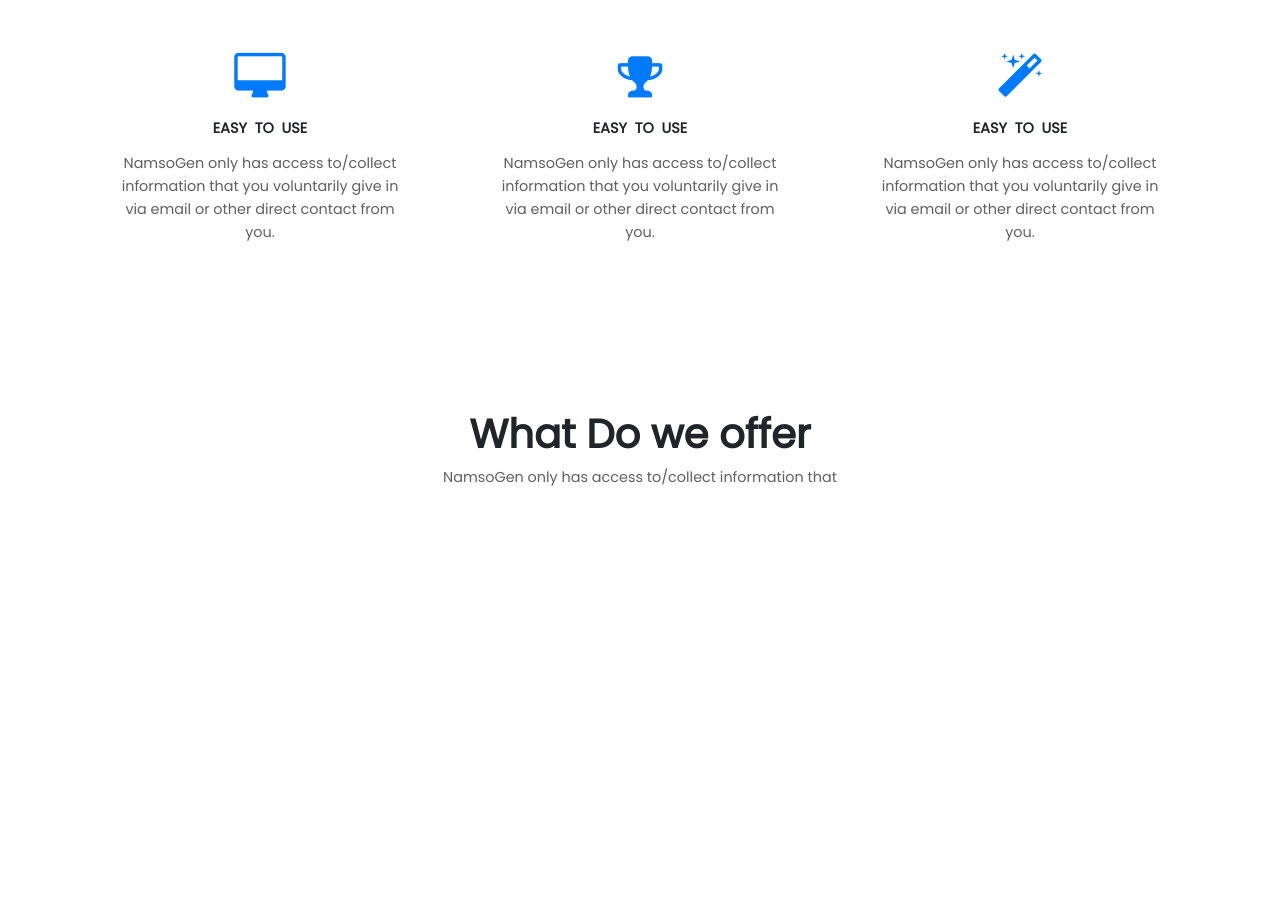
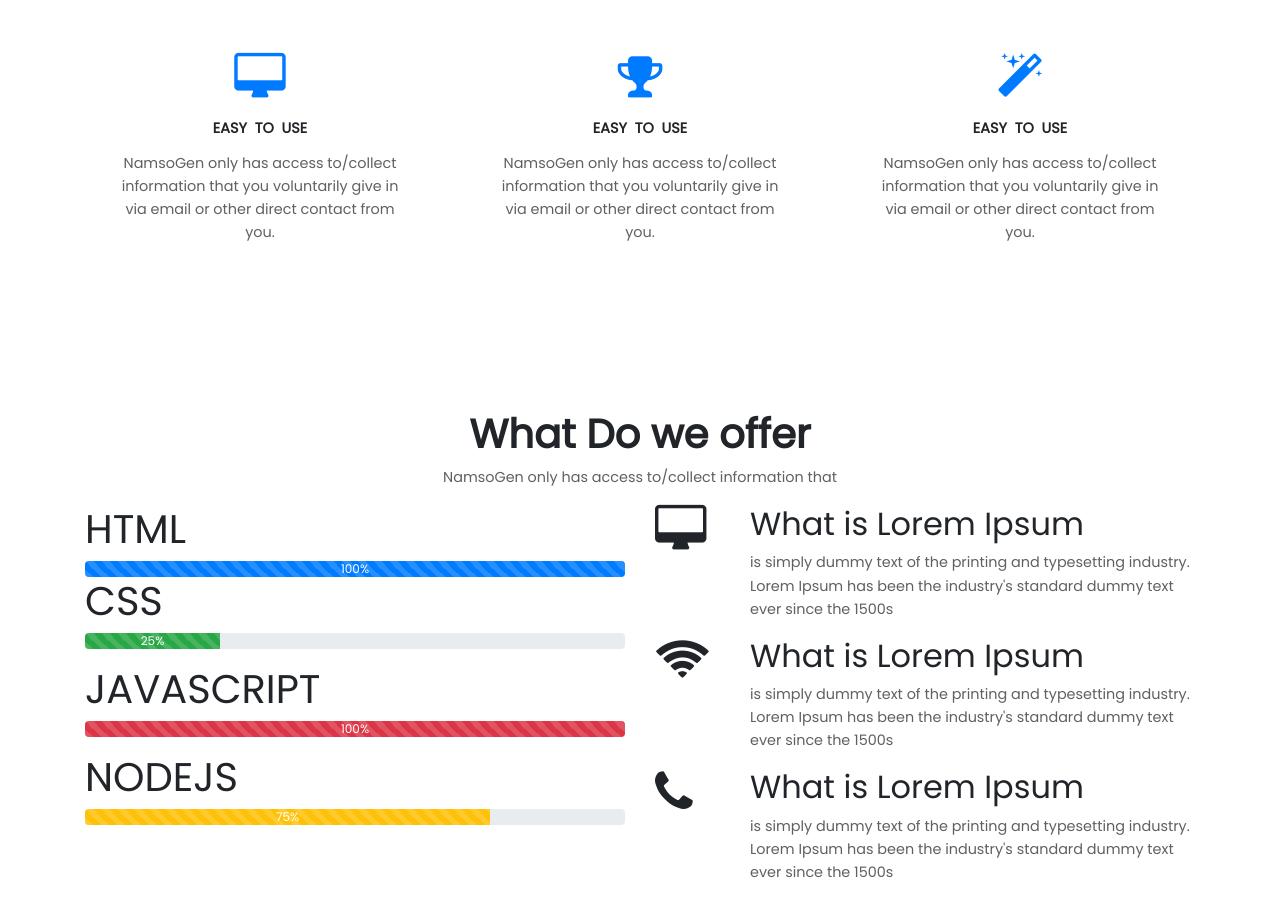
Before and after one commit to Rahulrock-1/buklook, a plain HTML site: page index.html in a window 1280 px wide. Shown: the part 897-1797 px from the top of the page. Before the commit the page ends 1402 px from the top, so only its background shows below. Drawn offline with nearby package versions, Linux system fonts and the light colour scheme.

Commit message:
Update index.html

```diff
--- a/index.html
+++ b/index.html
@@ -59,7 +59,6 @@
 						<a href=""><i class="fa-3x fa fa-desktop" aria-hidden="true"></i></a>
 						<h2>EASY TO USE</h2>
 						<p>NamsoGen only has access to/collect information that you voluntarily give in via email or other direct contact from you.</p>
-
 					</div>
 					<div class="extra-div col-lg-4 col-md-4 col-12">
 						<a href=""><i class="fa-3x fa fa-trophy" aria-hidden="true"></i></a>
@@ -79,20 +78,71 @@
 
 		</section>
 		<!***********three Extra header End****************>
-
 		<!***********offer section start****************>
 		<section class="serviceoffer" id="servicediv">
 			<div class="container headings text-center">
 				<h1 class="text-center font-weight-bold">What Do  we offer</h1>
 				<p class="text-center">NamsoGen only has access to/collect information that</p>
+			</div>
+			<div class="container">
+				<div class="row">
+					<div class="col-lg-6 col-md-12 col-10 offset-1 offset-lg-0">
+						<div class="name my-33">
+							<h1>HTML</h1>
+							<div class="progress">
+								<div class="progress-bar progress-bar-striped" role="progressbar" style="width: 100%" aria-valuenow="10" aria-valuemin="0" aria-valuemax="100">100%</div>
+							</div>
+							<div class="name my-33">
+								<h1>CSS</h1>
+								<div class="progress">
+									<div class="progress-bar progress-bar-striped bg-success" role="progressbar" style="width: 25%" aria-valuenow="25" aria-valuemin="0" aria-valuemax="100">25%</div>
+								</div>
+								<div class="name my-3">
+									<h1>JAVASCRIPT</h1>
+									<div class="progress">
+										<div class="progress-bar progress-bar-striped bg-danger" role="progressbar" style="width: 100%" aria-valuenow="100" aria-valuemin="0" aria-valuemax="100">100%</div>
+									</div>
+								</div>
+								<div class="name my-3">
+									<h1>NODEJS</h1>
+									<div class="progress">
+										<div class="progress-bar progress-bar-striped bg-warning" role="progressbar" style="width: 75%" aria-valuenow="75" aria-valuemin="0" aria-valuemax="100">75%
+										</div>
+									</div>
+								</div>
+							</div>
+						</div>
+
+					</div>
+					<div class="col-lg-6 col-md-12 col-12 servicediv">
+						<div class="row">
+							<div class="col-lg-2 col-2 service-icons"><i class="fa-3x fa fa-desktop" aria-hidden="true"></i></div>
+							<div class="col-lg-10 col-10">
+								<h2>What is Lorem Ipsum</h2>
+								<p>is simply dummy text of the printing and typesetting industry. Lorem Ipsum has been the industry's standard dummy text ever since the 1500s</p>
+							</div>
+						</div>
+						<div class="row">
+							<div class="col-lg-2 col-2 service-icons"><i class="fa-3x fa fa-wifi" aria-hidden="true"></i></div>
+							<div class="col-lg-10 col-10">
+								<h2>What is Lorem Ipsum</h2>
+								<p>is simply dummy text of the printing and typesetting industry. Lorem Ipsum has been the industry's standard dummy text ever since the 1500s</p>
+							</div>
+						</div>
+						<div class="row">
+							<div class="col-lg-2 col-2 service-icons"><i class="fa-3x fa fa-phone" aria-hidden="true"></i></div>
+							<div class="col-lg-10 col-10">
+								<h2>What is Lorem Ipsum</h2>
+								<p>is simply dummy text of the printing and typesetting industry. Lorem Ipsum has been the industry's standard dummy text ever since the 1500s</p>
+							</div>
+						</div>
+					</div>
+				</div>
 
 			</div>
 
 		</section>
-
-
 		<!***********offer section End****************>
-
 		<script src="https://ajax.googleapis.com/ajax/libs/jquery/3.4.1/jquery.min.js"></script>
 		<script src="https://cdnjs.cloudflare.com/ajax/libs/popper.js/1.16.0/umd/popper.min.js"></script>
 		<script src="https://maxcdn.bootstrapcdn.com/bootstrap/4.4.1/js/bootstrap.min.js"></script>
```
